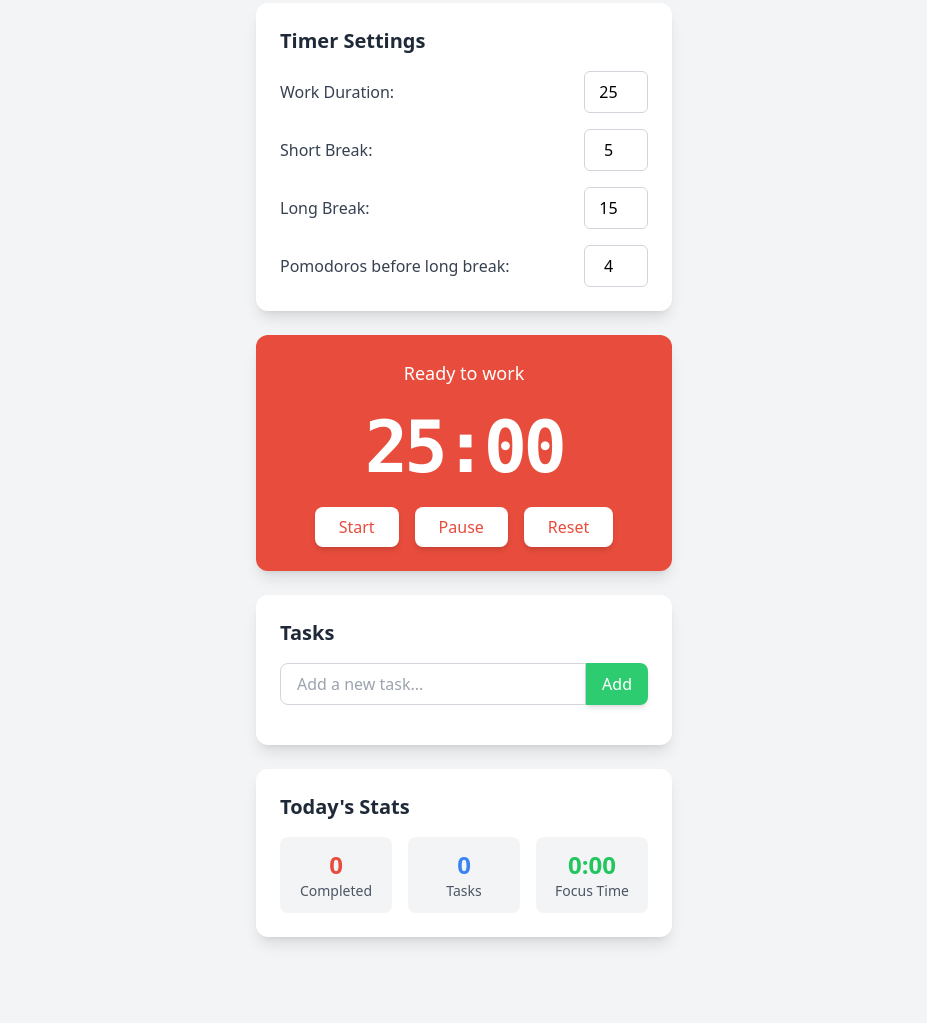
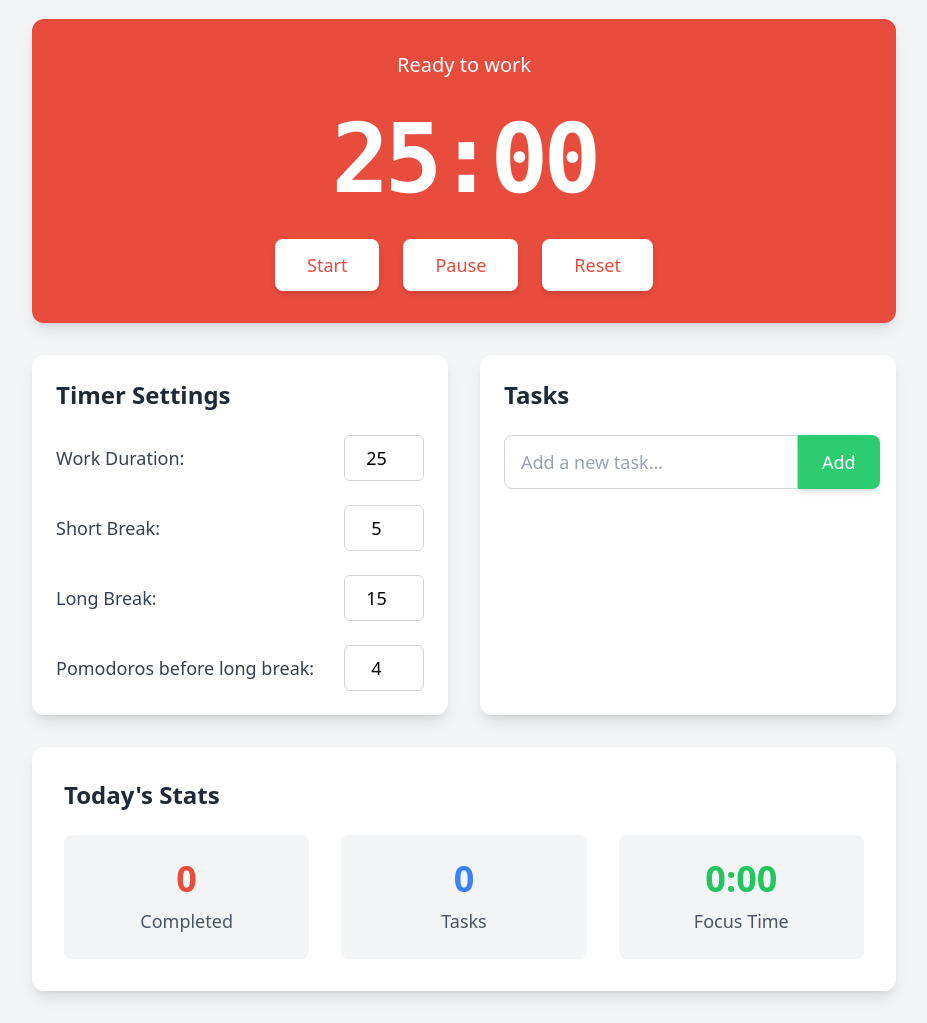
Before and after one commit to natthasath/vibe-pomodoro-timer, a plain HTML site: page index.html in a window 1280 px wide. Shown: the part 101-1124 px from the top of the page, without its empty margins (176-1103 px from the left). Before the commit the page ends 1070 px from the top, so only its background shows below. Drawn offline with nearby package versions, Linux system fonts and the light colour scheme.

Commit message:
Rescale Size Web App

```diff
--- a/index.html
+++ b/index.html
@@ -31,11 +31,11 @@
     </script>
 </head>
 <body class="bg-gray-100 dark:bg-gray-900 min-h-screen transition-colors duration-300">
-    <div class="container mx-auto px-4 py-8 max-w-md">
+    <div class="container mx-auto px-4 py-8 max-w-4xl">
         <!-- Header with Dark Mode Toggle -->
-        <div class="flex justify-between items-center mb-8">
-            <h1 class="text-3xl font-bold text-pomodoro-primary dark:text-pomodoro-secondary">Pomodoro Timer</h1>
-            <button id="dark-mode-toggle" class="p-2 rounded-full bg-gray-200 dark:bg-gray-700">
+        <div class="flex justify-between items-center mb-12">
+            <h1 class="text-4xl font-bold text-pomodoro-primary dark:text-pomodoro-secondary">Pomodoro Timer</h1>
+            <button id="dark-mode-toggle" class="p-2 rounded-full bg-gray-200 dark:bg-gray-700" title="Toggle dark mode">
                 <svg id="sun-icon" class="w-6 h-6 text-yellow-500" fill="none" viewBox="0 0 24 24" stroke="currentColor">
                     <path stroke-linecap="round" stroke-linejoin="round" stroke-width="2" d="M12 3v1m0 16v1m9-9h-1M4 12H3m15.364 6.364l-.707-.707M6.343 6.343l-.707-.707m12.728 0l-.707.707M6.343 17.657l-.707.707M16 12a4 4 0 11-8 0 4 4 0 018 0z" />
                 </svg>
@@ -45,78 +45,80 @@
             </button>
         </div>
 
-        <!-- Settings Section -->
-        <div class="bg-white dark:bg-gray-800 rounded-xl shadow-lg p-6 mb-6 transition-all hover:shadow-xl">
-            <h2 class="text-xl font-semibold mb-4 text-gray-800 dark:text-gray-200">Timer Settings</h2>
-            <div class="space-y-4">
-                <div class="flex items-center justify-between">
-                    <label for="work-duration" class="text-gray-700 dark:text-gray-300">Work Duration:</label>
-                    <input type="number" id="work-duration" min="1" max="60" value="25"
-                           class="w-16 px-3 py-2 border border-gray-300 dark:border-gray-600 rounded-md text-center bg-white dark:bg-gray-700 dark:text-white">
-                </div>
-                <div class="flex items-center justify-between">
-                    <label for="short-break" class="text-gray-700 dark:text-gray-300">Short Break:</label>
-                    <input type="number" id="short-break" min="1" max="15" value="5"
-                           class="w-16 px-3 py-2 border border-gray-300 dark:border-gray-600 rounded-md text-center bg-white dark:bg-gray-700 dark:text-white">
-                </div>
-                <div class="flex items-center justify-between">
-                    <label for="long-break" class="text-gray-700 dark:text-gray-300">Long Break:</label>
-                    <input type="number" id="long-break" min="1" max="30" value="15"
-                           class="w-16 px-3 py-2 border border-gray-300 dark:border-gray-600 rounded-md text-center bg-white dark:bg-gray-700 dark:text-white">
-                </div>
-                <div class="flex items-center justify-between">
-                    <label for="pomodoros-before-long-break" class="text-gray-700 dark:text-gray-300">Pomodoros before long break:</label>
-                    <input type="number" id="pomodoros-before-long-break" min="1" max="10" value="4"
-                           class="w-16 px-3 py-2 border border-gray-300 dark:border-gray-600 rounded-md text-center bg-white dark:bg-gray-700 dark:text-white">
-                </div>
-            </div>
-        </div>
-
         <!-- Timer Section -->
-        <div class="bg-pomodoro-primary dark:bg-pomodoro-secondary text-white rounded-xl shadow-lg p-6 mb-6 text-center transition-all hover:shadow-xl">
-            <div id="timer-mode" class="text-lg mb-2 font-medium">Ready to work</div>
-            <div id="timer" class="text-7xl font-bold my-6 font-mono tracking-tighter">25:00</div>
-            <div class="flex justify-center space-x-4">
-                <button id="start-btn" class="bg-white text-pomodoro-primary dark:text-pomodoro-secondary px-6 py-2 rounded-lg hover:bg-gray-100 dark:hover:bg-gray-200 transition-all shadow-md hover:shadow-lg active:scale-95">
+        <div class="bg-pomodoro-primary dark:bg-pomodoro-secondary text-white rounded-xl shadow-lg p-8 mb-8 text-center transition-all hover:shadow-xl">
+            <div id="timer-mode" class="text-xl mb-4 font-medium">Ready to work</div>
+            <div id="timer" class="text-8xl font-bold my-8 font-mono tracking-tighter">25:00</div>
+            <div class="flex justify-center space-x-6">
+                <button id="start-btn" class="bg-white text-pomodoro-primary dark:text-pomodoro-secondary px-8 py-3 rounded-lg hover:bg-gray-100 dark:hover:bg-gray-200 transition-all shadow-md hover:shadow-lg active:scale-95 text-lg">
                     Start
                 </button>
-                <button id="pause-btn" disabled class="bg-white text-pomodoro-primary dark:text-pomodoro-secondary px-6 py-2 rounded-lg hover:bg-gray-100 dark:hover:bg-gray-200 transition-all shadow-md hover:shadow-lg active:scale-95">
+                <button id="pause-btn" disabled class="bg-white text-pomodoro-primary dark:text-pomodoro-secondary px-8 py-3 rounded-lg hover:bg-gray-100 dark:hover:bg-gray-200 transition-all shadow-md hover:shadow-lg active:scale-95 text-lg">
                     Pause
                 </button>
-                <button id="reset-btn" class="bg-white text-pomodoro-primary dark:text-pomodoro-secondary px-6 py-2 rounded-lg hover:bg-gray-100 dark:hover:bg-gray-200 transition-all shadow-md hover:shadow-lg active:scale-95">
+                <button id="reset-btn" class="bg-white text-pomodoro-primary dark:text-pomodoro-secondary px-8 py-3 rounded-lg hover:bg-gray-100 dark:hover:bg-gray-200 transition-all shadow-md hover:shadow-lg active:scale-95 text-lg">
                     Reset
                 </button>
             </div>
         </div>
 
+        <div class="grid grid-cols-1 md:grid-cols-2 gap-8">
+            <!-- Settings Section -->
+            <div class="bg-white dark:bg-gray-800 rounded-xl shadow-lg p-6 transition-all hover:shadow-xl">
+                <h2 class="text-2xl font-semibold mb-6 text-gray-800 dark:text-gray-200">Timer Settings</h2>
+                <div class="space-y-6">
+                    <div class="flex items-center justify-between">
+                        <label for="work-duration" class="text-lg text-gray-700 dark:text-gray-300">Work Duration:</label>
+                        <input type="number" id="work-duration" min="1" max="60" value="25"
+                               class="w-20 px-3 py-2 border border-gray-300 dark:border-gray-600 rounded-md text-center bg-white dark:bg-gray-700 dark:text-white text-lg">
+                    </div>
+                    <div class="flex items-center justify-between">
+                        <label for="short-break" class="text-lg text-gray-700 dark:text-gray-300">Short Break:</label>
+                        <input type="number" id="short-break" min="1" max="15" value="5"
+                               class="w-20 px-3 py-2 border border-gray-300 dark:border-gray-600 rounded-md text-center bg-white dark:bg-gray-700 dark:text-white text-lg">
+                    </div>
+                    <div class="flex items-center justify-between">
+                        <label for="long-break" class="text-lg text-gray-700 dark:text-gray-300">Long Break:</label>
+                        <input type="number" id="long-break" min="1" max="30" value="15"
+                               class="w-20 px-3 py-2 border border-gray-300 dark:border-gray-600 rounded-md text-center bg-white dark:bg-gray-700 dark:text-white text-lg">
+                    </div>
+                    <div class="flex items-center justify-between">
+                        <label for="pomodoros-before-long-break" class="text-lg text-gray-700 dark:text-gray-300">Pomodoros before long break:</label>
+                        <input type="number" id="pomodoros-before-long-break" min="1" max="10" value="4"
+                               class="w-20 px-3 py-2 border border-gray-300 dark:border-gray-600 rounded-md text-center bg-white dark:bg-gray-700 dark:text-white text-lg">
+                    </div>
+                </div>
+            </div>
+
             <!-- Task Section -->
             <div class="bg-white dark:bg-gray-800 rounded-xl shadow-lg p-6 transition-all hover:shadow-xl">
-            <h2 class="text-xl font-semibold mb-4 text-gray-800 dark:text-gray-200">Tasks</h2>
-            <div class="flex mb-4">
+                <h2 class="text-2xl font-semibold mb-6 text-gray-800 dark:text-gray-200">Tasks</h2>
+                <div class="flex mb-6">
                     <input type="text" id="task-input" placeholder="Add a new task..."
-                       class="flex-grow px-4 py-2 border border-gray-300 dark:border-gray-600 rounded-l-lg focus:outline-none focus:ring-2 focus:ring-pomodoro-primary dark:focus:ring-pomodoro-secondary bg-white dark:bg-gray-700 dark:text-white dark:placeholder-gray-400">
-                <button id="add-task" class="bg-task-add text-white px-4 py-2 rounded-r-lg hover:bg-task-hover transition-all shadow-md hover:shadow-lg active:scale-95">
+                           class="flex-grow px-4 py-3 border border-gray-300 dark:border-gray-600 rounded-l-lg focus:outline-none focus:ring-2 focus:ring-pomodoro-primary dark:focus:ring-pomodoro-secondary bg-white dark:bg-gray-700 dark:text-white dark:placeholder-gray-400 text-lg">
+                    <button id="add-task" class="bg-task-add text-white px-6 py-3 rounded-r-lg hover:bg-task-hover transition-all shadow-md hover:shadow-lg active:scale-95 text-lg">
                         Add
                     </button>
                 </div>
                 <ul id="task-list" class="divide-y divide-gray-200 dark:divide-gray-700"></ul>
             </div>
+        </div>
 
         <!-- Stats Section -->
-        <div class="bg-white dark:bg-gray-800 rounded-xl shadow-lg p-6 mt-6 transition-all hover:shadow-xl">
-            <h2 class="text-xl font-semibold mb-4 text-gray-800 dark:text-gray-200">Today's Stats</h2>
-            <div class="grid grid-cols-3 gap-4 text-center">
-                <div class="bg-gray-100 dark:bg-gray-700 p-3 rounded-lg">
-                    <div class="text-2xl font-bold text-pomodoro-primary dark:text-pomodoro-secondary" id="completed-pomodoros">0</div>
-                    <div class="text-sm text-gray-600 dark:text-gray-400">Completed</div>
+        <div class="bg-white dark:bg-gray-800 rounded-xl shadow-lg p-8 mt-8 transition-all hover:shadow-xl">
+            <h2 class="text-2xl font-semibold mb-6 text-gray-800 dark:text-gray-200">Today's Stats</h2>
+            <div class="grid grid-cols-3 gap-8 text-center">
+                <div class="bg-gray-100 dark:bg-gray-700 p-6 rounded-lg">
+                    <div class="text-4xl font-bold text-pomodoro-primary dark:text-pomodoro-secondary" id="completed-pomodoros">0</div>
+                    <div class="text-lg text-gray-600 dark:text-gray-400 mt-2">Completed</div>
                 </div>
-                <div class="bg-gray-100 dark:bg-gray-700 p-3 rounded-lg">
-                    <div class="text-2xl font-bold text-blue-500" id="completed-tasks">0</div>
-                    <div class="text-sm text-gray-600 dark:text-gray-400">Tasks</div>
+                <div class="bg-gray-100 dark:bg-gray-700 p-6 rounded-lg">
+                    <div class="text-4xl font-bold text-blue-500" id="completed-tasks">0</div>
+                    <div class="text-lg text-gray-600 dark:text-gray-400 mt-2">Tasks</div>
                 </div>
-                <div class="bg-gray-100 dark:bg-gray-700 p-3 rounded-lg">
-                    <div class="text-2xl font-bold text-green-500" id="focus-time">0:00</div>
-                    <div class="text-sm text-gray-600 dark:text-gray-400">Focus Time</div>
+                <div class="bg-gray-100 dark:bg-gray-700 p-6 rounded-lg">
+                    <div class="text-4xl font-bold text-green-500" id="focus-time">0:00</div>
+                    <div class="text-lg text-gray-600 dark:text-gray-400 mt-2">Focus Time</div>
                 </div>
             </div>
         </div>
```
Lines whose indentation alone changed are shown as unchanged.
